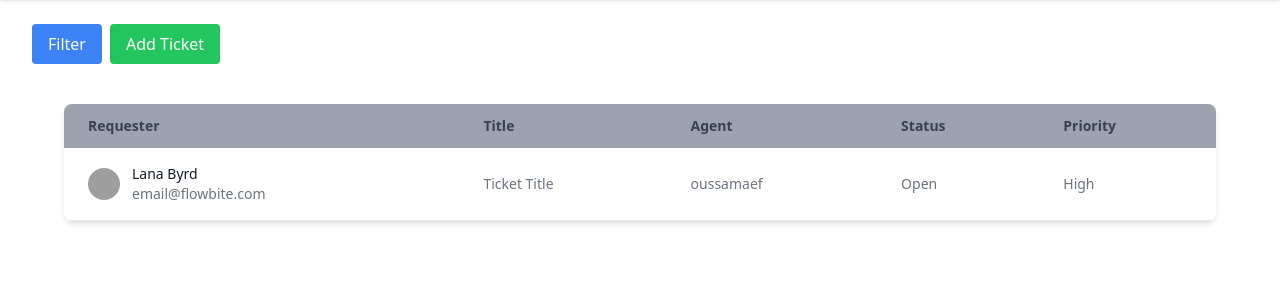
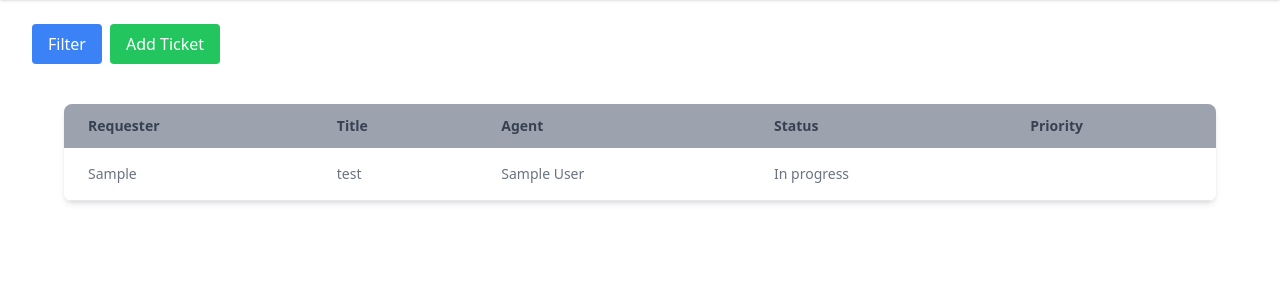
Before and after one commit to Youcode-Classe-E-2023-2024/Oussama_el_farihi_tickets_manager, a PHP site: page / in a window 1280 px wide. Shown: the part 148-448 px from the top of the page. Run offline with PHP 8.4, Linux system fonts and the light colour scheme; data comes from the database, SQL or seed files in the repository; tables that the repository leaves empty or names only in its code hold one stand-in row (values such as "Sample post"); some libraries are stand-ins or nearby versions; grey boxes are pictures that could not be loaded.

Commit message:
fix code

```diff
--- a/actions/add_ticket_process.php
+++ b/actions/add_ticket_process.php
@@ -22,8 +22,10 @@
     $ticketId = $ticket->createTicket($title, $description, $priority, $status, $creatorId);
 
 if ($ticketId) {
+    $creator = $_SESSION['user']['name'];
     foreach ($assignedTo as $userId) {
-        $ticket->assignUserToTicket($userId, $ticketId, 'Assigned Role');
+
+        $ticket->assignUserToTicket($userId, $ticketId, $creator);
     }
     header("Location: ../views/add_ticket.php?Adding_ticket=success");
 } else {
--- a/classes/Ticket.php
+++ b/classes/Ticket.php
@@ -20,16 +20,15 @@
         $sql = "INSERT INTO ticket (titre, description, priorite, status) VALUES ('$title', '$description', '$priority', '$status')";
         $this->db->query($sql);
 
-        // Retourner l'ID du ticket créé
         return $this->db->getLastInsertId();
     }
 
-    public function assignUserToTicket($userId, $ticketId, $role) {
+    public function assignUserToTicket($userId, $ticketId, $creator) {
         $userId = $this->db->escape($userId);
         $ticketId = $this->db->escape($ticketId);
-        $role = $this->db->escape($role);
+        $creator = $this->db->escape($creator);
 
-        $sql = "INSERT INTO userticket (id_user, id_ticket, role) VALUES ('$userId', '$ticketId', '$role')";
+        $sql = "INSERT INTO userticket (id_user, id_ticket, creator) VALUES ('$userId', '$ticketId', '$creator')";
         return $this->db->query($sql);
     }
 
@@ -84,5 +83,14 @@
         return [];
     }
 
+    public function getTickets() {
+        $sql = "SELECT ticket.*, user.name, userticket.creator
+        FROM ticket
+        INNER JOIN userticket ON ticket.id_ticket = userticket.id_ticket
+        INNER JOIN user ON userticket.id_user = user.id_user;";
+        return $this->db->fetchAll($sql);
+    }
+
+
 }
 ?>
--- a/views/index.php
+++ b/views/index.php
@@ -1,3 +1,11 @@
+<?php
+
+require_once '../classes/Ticket.php';
+$ticket = new Ticket();
+$tickets = $ticket->getTickets();
+
+?>
+
 <!DOCTYPE html>
 <html lang="en">
 <head>
@@ -123,23 +131,18 @@
               </tr>
             </thead>
             <tbody>
-              <tr class="bg-white border-b dark:bg-gray-800 dark:border-gray-700">
-                <td class="px-6 py-4">
-                  <div class="flex items-center">
-                    <img class="w-8 h-8 rounded-full" src="/path/to/image.jpg" alt="Profile Image">
-                    <div class="ml-3">
-                      <div class="text-sm font-medium text-gray-900">Lana Byrd</div>
-                      <div class="text-sm text-gray-500">email@flowbite.com</div>
-                    </div>
-                  </div>
-                </td>
-                <td class="px-6 py-4">Ticket Title</td>
-                <td class="px-6 py-4">oussamaef</td>
-                <td class="px-6 py-4">Open</td>
-                <td class="px-6 py-4">High</td>
-              </tr>
-              <!-- Add more <tr> elements here for additional tickets -->
-            </tbody>
+              <a href="">
+              <?php foreach ($tickets as $ticket): ?>
+    <tr class="bg-white border-b dark:bg-gray-800 dark:border-gray-700">
+      <td class="px-6 py-4"><?= htmlspecialchars($ticket['creator']) ?></td>
+      <td class="px-6 py-4"><?= htmlspecialchars($ticket['titre']) ?></td>
+      <td class="px-6 py-4"><?= htmlspecialchars($ticket['name']) ?></td>
+      <td class="px-6 py-4"><?= htmlspecialchars($ticket['status']) ?></td>
+      <td class="px-6 py-4"><?= htmlspecialchars($ticket['priorite']) ?></td>
+    </tr>
+  <?php endforeach; ?>
+              </a>
+</tbody>
           </table>
         </div>
       </div>
```
